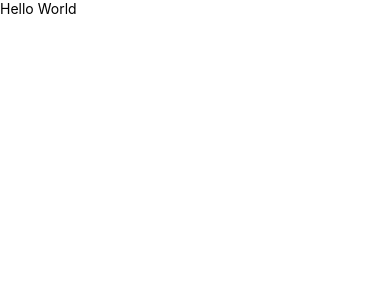
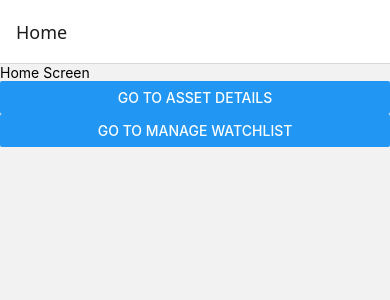
Before and after one commit to jaksm/stockwise, a React Native app: screen /Home in a window 390 px wide. Shown: the top 300 px of the page. Built offline with nearby package versions, Linux system fonts and the light colour scheme.

Commit message:
chore: setup navigation

```diff
--- a/App.tsx
+++ b/App.tsx
@@ -1,14 +1,20 @@
+import './gesture-handler';
+
 import React from 'react';
-import {SafeAreaView, StatusBar, Text, useColorScheme} from 'react-native';
+
+import {NavigationContainer} from '@react-navigation/native';
+import {StatusBar, useColorScheme} from 'react-native';
+
+import {RootStack} from './app/RootStack';
 
 function App(): React.JSX.Element {
   const isDarkMode = useColorScheme() === 'dark';
 
   return (
-    <SafeAreaView>
+    <NavigationContainer>
       <StatusBar barStyle={isDarkMode ? 'light-content' : 'dark-content'} />
-      <Text>Hello World</Text>
-    </SafeAreaView>
+      <RootStack />
+    </NavigationContainer>
   );
 }
 
--- /dev/null
+++ b/app/RootStack.tsx
@@ -0,0 +1,36 @@
+import React from 'react';
+
+import {
+  createNativeStackNavigator,
+  NativeStackNavigationOptions,
+} from '@react-navigation/native-stack';
+
+import {AssetDetails} from './screens/AssetDetails';
+import {Home} from './screens/Home';
+import {ManageWatchlist} from './screens/ManageWatchlist';
+
+import {NavigationProp} from '@react-navigation/native';
+
+export type RootStackParamList = {
+  Home: undefined;
+  AssetDetails: undefined;
+  ManageWatchlist: undefined;
+};
+
+export type RootStackNavigation = NavigationProp<RootStackParamList>;
+
+const Stack = createNativeStackNavigator<RootStackParamList>();
+
+const screenOptions: NativeStackNavigationOptions = {
+  headerBackButtonDisplayMode: 'minimal',
+};
+
+export const RootStack = () => {
+  return (
+    <Stack.Navigator initialRouteName="Home" screenOptions={screenOptions}>
+      <Stack.Screen name="Home" component={Home} />
+      <Stack.Screen name="AssetDetails" component={AssetDetails} />
+      <Stack.Screen name="ManageWatchlist" component={ManageWatchlist} />
+    </Stack.Navigator>
+  );
+};
--- /dev/null
+++ b/app/screens/AssetDetails.tsx
@@ -0,0 +1,10 @@
+import React from 'react';
+import {Text, View} from 'react-native';
+
+export function AssetDetails() {
+  return (
+    <View>
+      <Text>Asset Details Screen</Text>
+    </View>
+  );
+}
--- /dev/null
+++ b/app/screens/Home.tsx
@@ -0,0 +1,25 @@
+import React from 'react';
+import {Button, Text, View} from 'react-native';
+import type {RootStackNavigation} from '../RootStack';
+
+type HomeScreenProps = {
+  navigation: RootStackNavigation;
+};
+
+export function Home({navigation}: HomeScreenProps) {
+  return (
+    <View>
+      <Text>Home Screen</Text>
+
+      <Button
+        onPress={() => navigation.navigate('AssetDetails')}
+        title="Go to Asset Details"
+      />
+
+      <Button
+        onPress={() => navigation.navigate('ManageWatchlist')}
+        title="Go to Manage Watchlist"
+      />
+    </View>
+  );
+}
--- /dev/null
+++ b/app/screens/ManageWatchlist.tsx
@@ -0,0 +1,10 @@
+import React from 'react';
+import {Text, View} from 'react-native';
+
+export function ManageWatchlist() {
+  return (
+    <View>
+      <Text>ManageWatchlist Screen</Text>
+    </View>
+  );
+}
--- /dev/null
+++ b/gesture-handler.native.ts
@@ -0,0 +1 @@
+import 'react-native-gesture-handler';
--- /dev/null
+++ b/gesture-handler.ts
@@ -0,0 +1 @@
+// Don't import react-native-gesture-handler on web
```
Also changed, not shown: package.json (+10 -2 lines), 5 other files (tests, documents, lock files or other folders).
